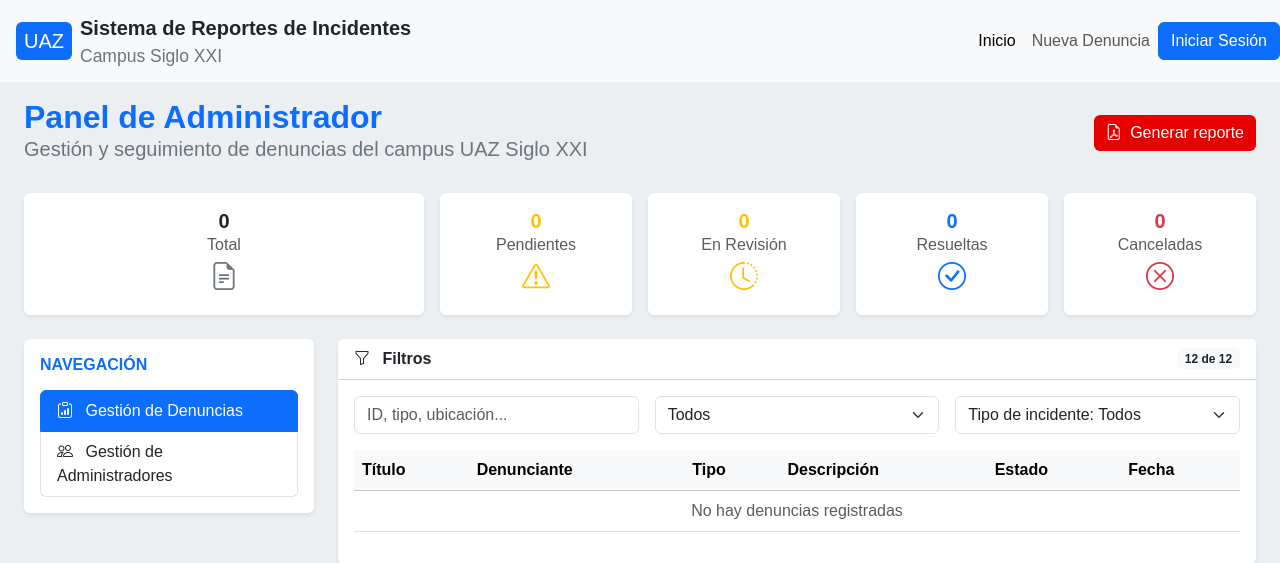
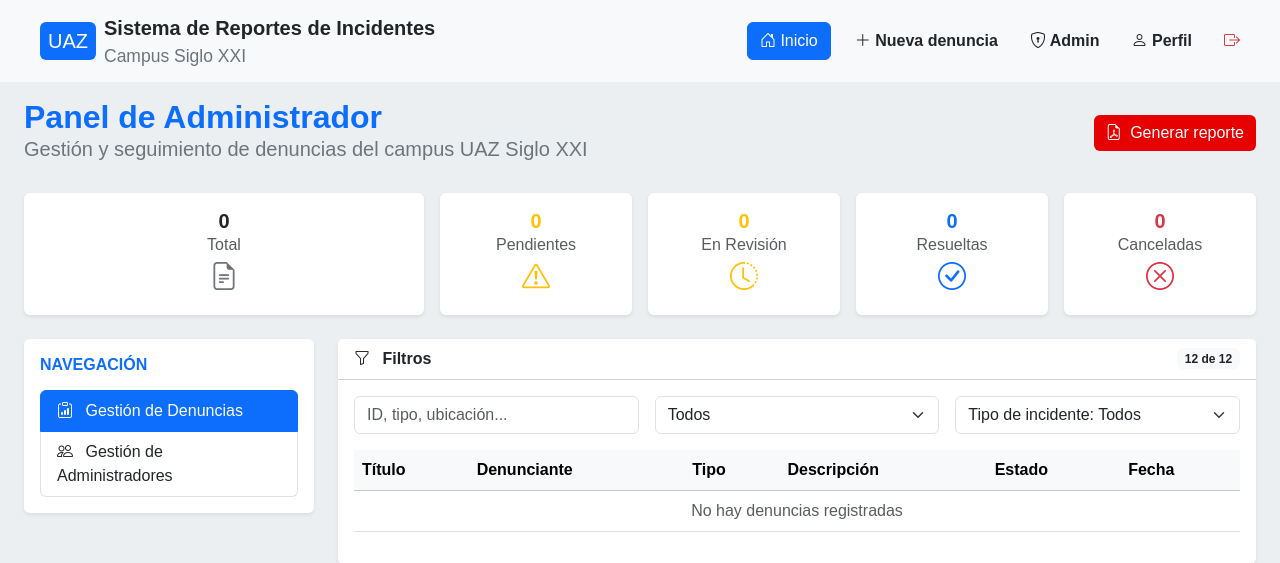
Before and after one commit to MJavoso/InfraUAZ, a Django app: page /administrador/ in a window 1280 px wide. Shown: the top 563 px of the page. Run offline with Django 5.2, Linux system fonts and the light colour scheme; data comes from the database, SQL or seed files in the repository; data that the repository does not hold is empty; parts of the project's set-up code (start-up, migrations or seed data) failed here and were passed over.

Commit message:
Creación de la nav_bar de administrador y acoplamiento con la plantilla del panel de administrador

```diff
--- /dev/null
+++ b/InfraUAZ/administrador/templates/administrador/nav_bar_admin.html
@@ -0,0 +1,52 @@
+{% load static %}
+
+<nav class="navbar navbar-expand-lg navbar-light bg-light">
+    <div class="container-fluid px-4">
+        <a class="navbar-brand" href="{% url 'muro_denuncias' %}">
+            <div class="d-flex align-items-center ms-3">
+                <span class="bg-primary text-white px-2 py-1 rounded me-2">UAZ</span>
+                <div class="d-none d-lg-flex flex-column">
+                    <strong class="text-dark">Sistema de Reportes de Incidentes</strong>
+                    <small class="text-secondary">Campus Siglo XXI</small>
+                </div>
+            </div>
+        </a>
+
+    <!-- Botón hamburguesa -->
+    <button class="navbar-toggler" type="button" data-bs-toggle="collapse" data-bs-target="#navbarAdmin"
+      aria-controls="navbarAdmin" aria-expanded="false" aria-label="Toggle navigation">
+      <span class="navbar-toggler-icon"></span>
+    </button>
+
+    <!-- Elementos del navbar -->
+    <div class="collapse navbar-collapse justify-content-end" id="navbarAdmin">
+      <ul class="navbar-nav align-items-center">
+        <li class="nav-item mx-2">
+          <a class="btn btn-primary" href="{% url 'muro_denuncias' %}">
+            <i class="bi bi-house-door"></i> Inicio
+          </a>
+        </li>
+        <li class="nav-item mx-2">
+          <a class="nav-link text-dark fw-semibold" href="{% url 'crear_denuncia' %}">
+            <i class="bi bi-plus-lg"></i> Nueva denuncia
+          </a>
+        </li>
+        <li class="nav-item mx-2">
+          <a class="nav-link text-dark fw-semibold active" href="{% url 'panel_administrador' %}">
+            <i class="bi bi-shield-lock"></i> Admin
+          </a>
+        </li>
+        <li class="nav-item mx-2">
+          <a class="nav-link text-dark fw-semibold" >
+            <i class="bi bi-person"></i> Perfil
+          </a>
+        </li>
+        <li class="nav-item mx-2">
+          <a class="nav-link text-danger fw-semibold" href="{% url 'logout' %}">
+            <i class="bi bi-box-arrow-right"></i>
+          </a>
+        </li>
+      </ul>
+    </div>
+  </div>
+</nav>
--- a/InfraUAZ/administrador/templates/administrador/panel.html
+++ b/InfraUAZ/administrador/templates/administrador/panel.html
@@ -5,7 +5,7 @@
 
 {% block contenido %}
 
-{% include "nav_bar.html" %}
+{% include "administrador/nav_bar_admin.html" %}
 
 <!-- Estilos -->
 <link rel="stylesheet" href="{% static 'css/panel.css' %}">
```
